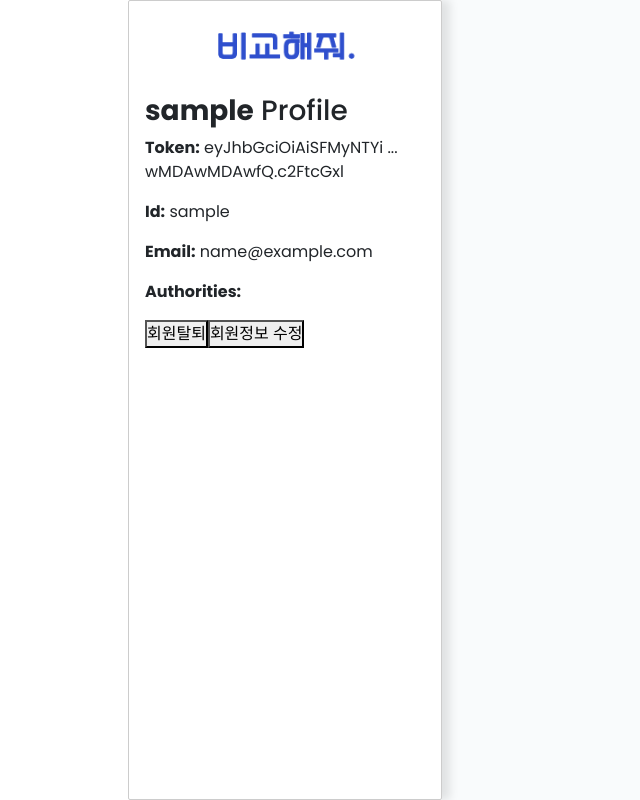
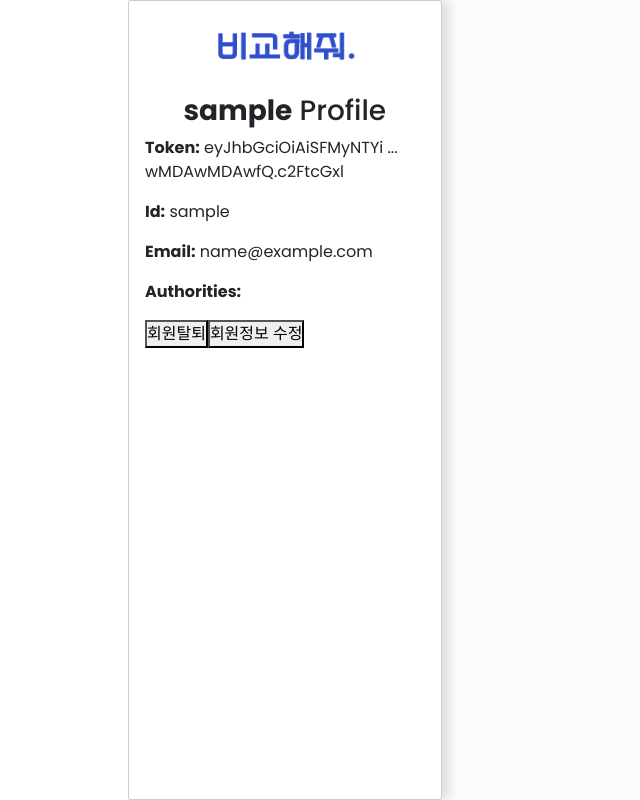
Before and after one commit to Hooddduck/BKHJ-frontend, a React (Create React App) app: page /profile in a window 1280 px wide. Shown: the whole page, without its empty margins (0-640 px from the left). Built offline with nearby package versions, Linux system fonts and the light colour scheme; sample sign-in values are in the browser's storage.

Commit message:
no message

```diff
--- a/src/components/profile.component.css
+++ b/src/components/profile.component.css
@@ -31,3 +31,15 @@
     background-color: #F9FBFC;
     z-index: 1;
   }
+
+  .profile-header {
+    text-align: center;
+  }
+
+  .basic-info {
+    margin-left: 10px;
+  }
+
+  .left-menu{
+    margin-left: 10px;
+  }
```
